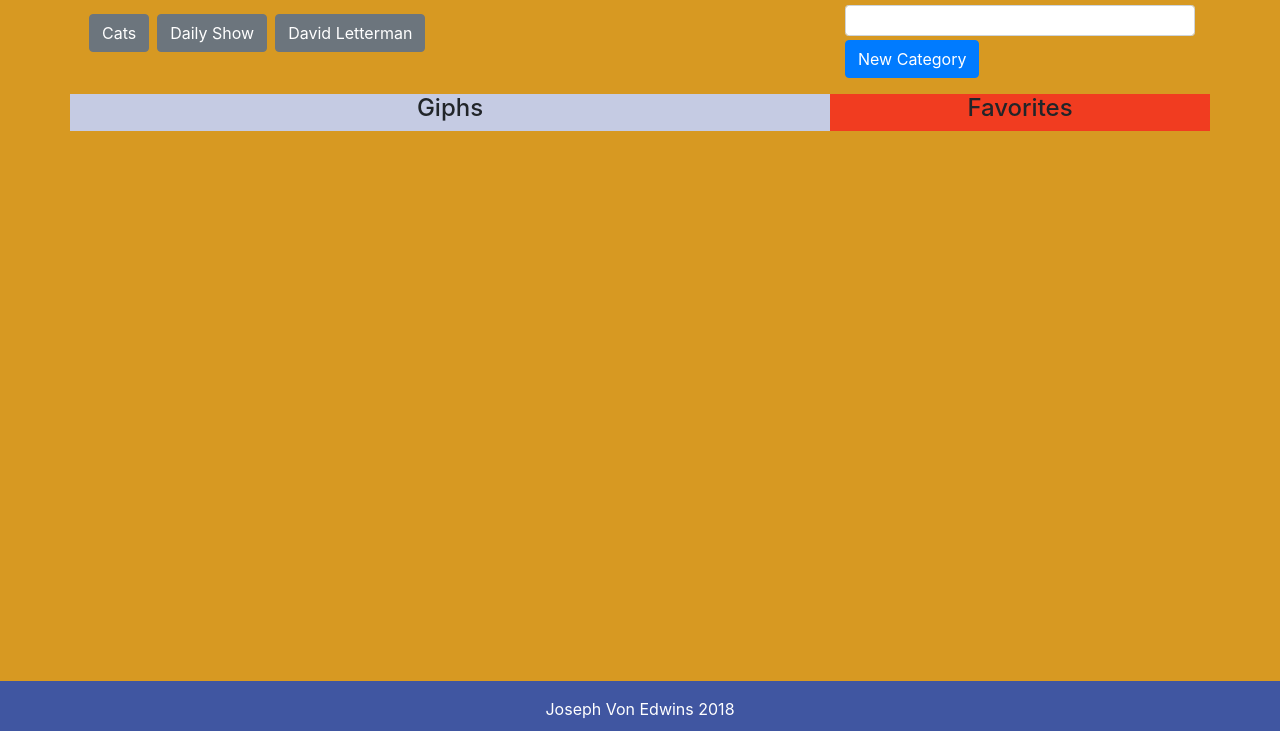
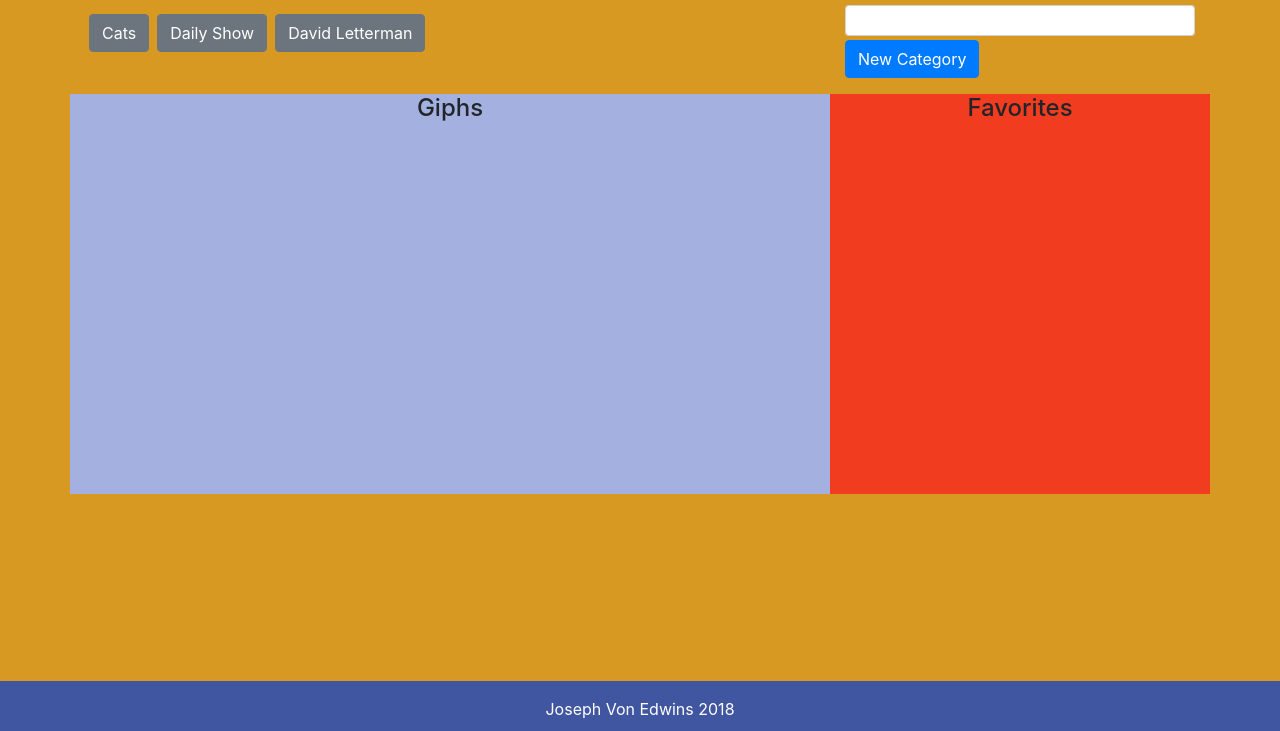
Before and after one commit to joeyvon2434/giph-API-page, a plain HTML site: page index.html in a window 1280 px wide. Shown: the part 119-850 px from the top of the page. Drawn offline with nearby package versions, Linux system fonts and the light colour scheme.

Commit message:
small styling changes

```diff
--- a/assets/css/style.css
+++ b/assets/css/style.css
@@ -28,7 +28,8 @@ footer {
 }
 
 .gif-area {
-    background: #C5CBE3;
+    background: rgb(164, 176, 224);
+    min-height: 50vh;
 }
 
 .div-GIPH-box {
@@ -71,6 +72,7 @@ footer {
 
 .favorite-area {
     background: #F13C20;
+    min-height: 50vh;
 }
 
 .remove-button {
```
